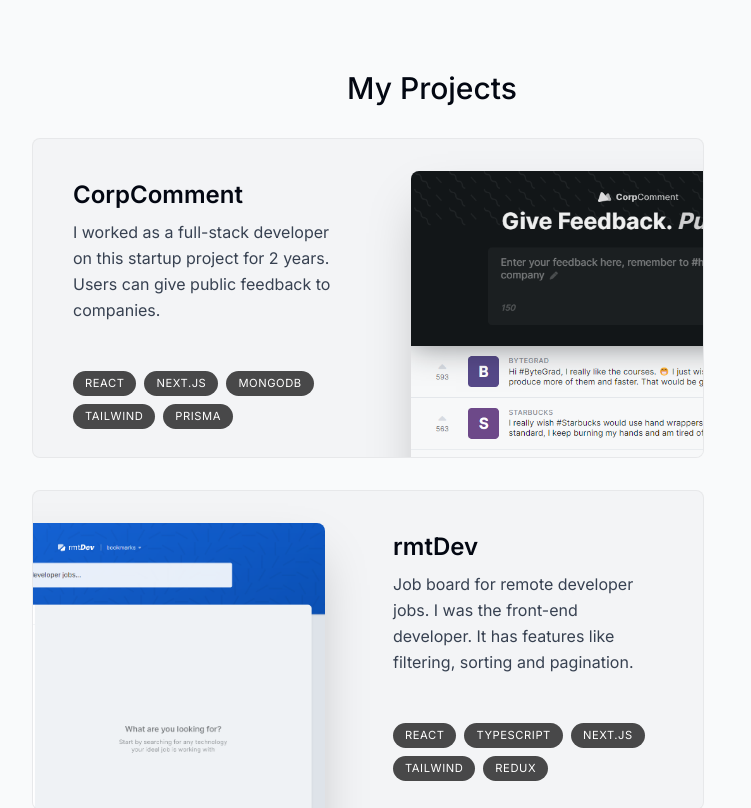
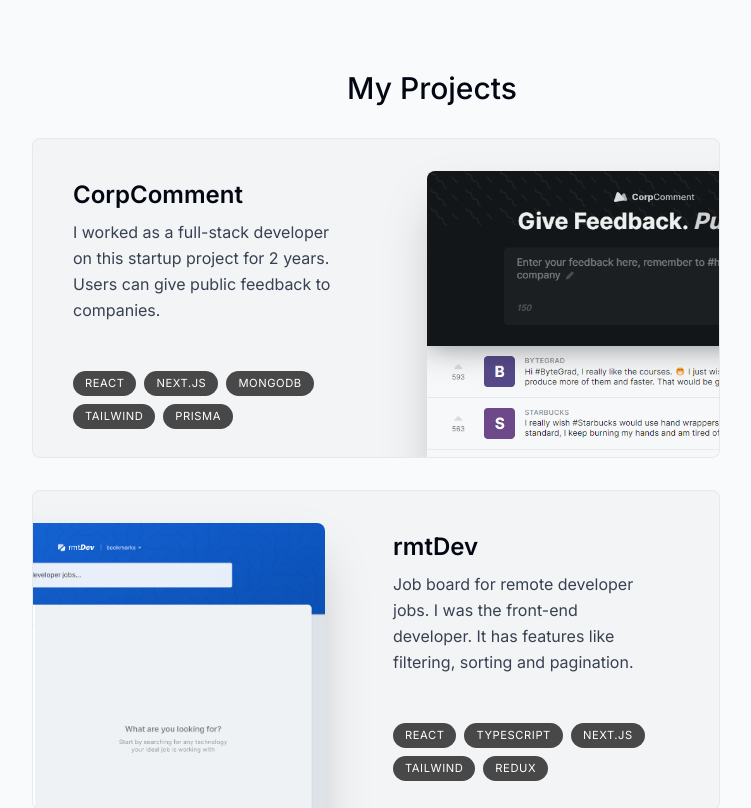
Before and after one commit to sudiptakdas/portfolio-website, a Next.js app: page / in a window 1280 px wide. Shown: the part 1280-2088 px from the top of the page, without its empty margins (208-959 px from the left). Built offline with nearby package versions, Linux system fonts and the light colour scheme.

Commit message:
main:added margin

```diff
--- a/components/project.tsx
+++ b/components/project.tsx
@@ -30,7 +30,7 @@ export default function Project({
       }}
       className='group mb-3 sm:mb-8 last:mb-0'
     >
-      <section className='bg-gray-100 max-w-[42rem] border border-black/5 rounded-lg overflow-hidden sm:pr-8 relative sm:h-[20rem] hover:bg-gray-200 transition sm:group-even:pl-8 dark:text-white dark:bg-white/10 dark:hover:bg-white/20'>
+      <section className='bg-gray-100 max-w-[43rem] border border-black/5 rounded-lg overflow-hidden sm:pr-8 relative sm:h-[20rem] hover:bg-gray-200 transition sm:group-even:pl-8 dark:text-white dark:bg-white/10 dark:hover:bg-white/20'>
         <div className='pt-4 pb-7 px-5 sm:pl-10 sm:pr-2 sm:pt-10 sm:max-w-[50%] flex flex-col h-full sm:group-even:ml-[18rem]'>
           <h3 className='text-2xl font-semibold'>{title}</h3>
           <p className='mt-2 leading-relaxed text-gray-700 dark:text-white/70'>
```
